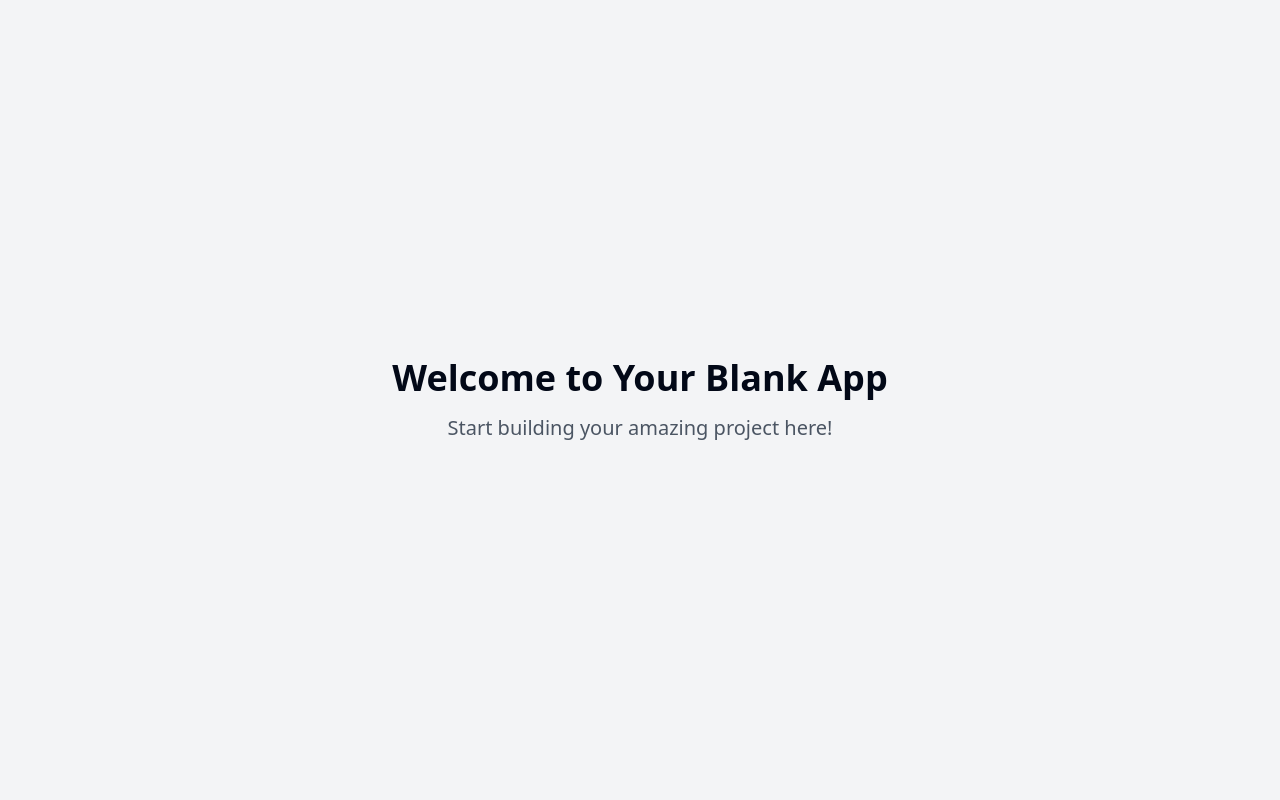
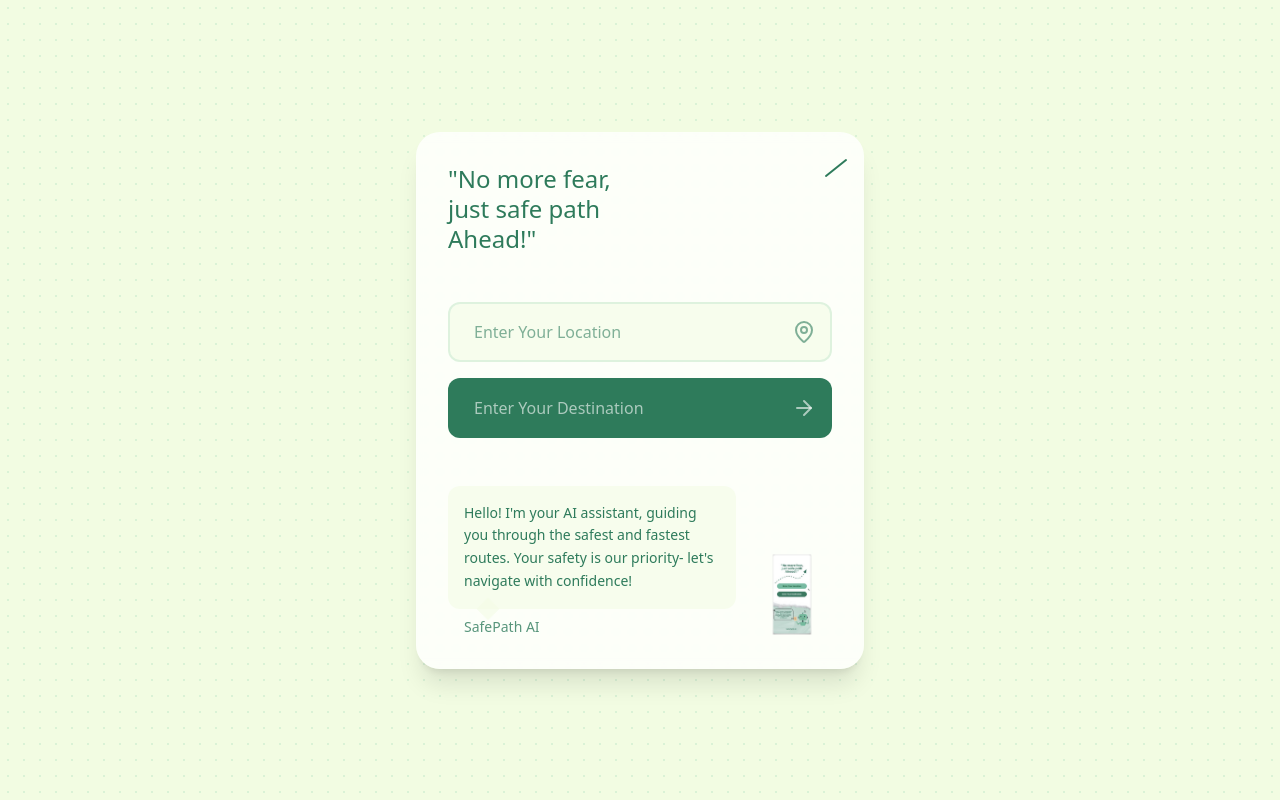
Before and after one commit to Shivamkaushikk/precise-layout-mirror, a React (Vite) app: page / in a window 1280 px wide. Built offline with nearby package versions, Linux system fonts and the light colour scheme.

Commit message:
Implement app page
The commit implements the app page.

```diff
--- a/package.json
+++ b/package.json
@@ -45,6 +45,7 @@
     "cmdk": "^1.0.0",
     "date-fns": "^3.6.0",
     "embla-carousel-react": "^8.3.0",
+    "framer-motion": "^12.4.7",
     "input-otp": "^1.2.4",
     "lucide-react": "^0.462.0",
     "next-themes": "^0.3.0",
--- a/src/pages/Index.tsx
+++ b/src/pages/Index.tsx
@@ -1,14 +1,114 @@
-// Update this page (the content is just a fallback if you fail to update the page)
 
-const Index = () => {
+import React, { useState } from "react";
+import { MapPin, ArrowRight } from "lucide-react";
+import { motion } from "framer-motion";
+
+const SafePathAI = () => {
+  const [location, setLocation] = useState("");
+  const [destination, setDestination] = useState("");
+
   return (
-    <div className="min-h-screen flex items-center justify-center bg-gray-100">
-      <div className="text-center">
-        <h1 className="text-4xl font-bold mb-4">Welcome to Your Blank App</h1>
-        <p className="text-xl text-gray-600">Start building your amazing project here!</p>
-      </div>
+    <div className="min-h-screen bg-mint-light flex flex-col items-center justify-center px-4 py-12 relative overflow-hidden">
+      {/* Background Pattern */}
+      <div className="absolute inset-0 bg-[radial-gradient(#7CC9A5_1px,transparent_1px)] [background-size:16px_16px] opacity-20" />
+
+      {/* Main Content */}
+      <motion.div
+        initial={{ opacity: 0, y: 20 }}
+        animate={{ opacity: 1, y: 0 }}
+        transition={{ duration: 0.6 }}
+        className="w-full max-w-md bg-white/80 backdrop-blur-sm rounded-3xl p-8 shadow-xl relative z-10"
+      >
+        {/* Header Quote */}
+        <motion.div
+          initial={{ opacity: 0 }}
+          animate={{ opacity: 1 }}
+          transition={{ delay: 0.3 }}
+          className="mb-12 relative"
+        >
+          <div className="absolute right-0 top-0 transform translate-x-4 -translate-y-2">
+            <svg width="24" height="24" className="text-mint-dark">
+              <motion.path
+                d="M2 20 L22 4"
+                stroke="currentColor"
+                strokeWidth="2"
+                strokeLinecap="round"
+                fill="none"
+                initial={{ pathLength: 0 }}
+                animate={{ pathLength: 1 }}
+                transition={{ duration: 1, delay: 0.5 }}
+              />
+            </svg>
+          </div>
+          <h1 className="text-2xl font-medium text-mint-dark leading-tight">
+            "No more fear,
+            <br />
+            just safe path
+            <br />
+            Ahead!"
+          </h1>
+        </motion.div>
+
+        {/* Input Fields */}
+        <div className="space-y-4 mb-8">
+          <motion.div
+            initial={{ x: -20, opacity: 0 }}
+            animate={{ x: 0, opacity: 1 }}
+            transition={{ delay: 0.4 }}
+            className="relative"
+          >
+            <input
+              type="text"
+              value={location}
+              onChange={(e) => setLocation(e.target.value)}
+              placeholder="Enter Your Location"
+              className="w-full px-6 py-4 bg-mint-light/50 rounded-xl border-2 border-mint/20 focus:border-mint focus:outline-none transition-colors placeholder:text-mint-dark/60 text-mint-dark"
+            />
+            <MapPin className="absolute right-4 top-1/2 transform -translate-y-1/2 text-mint-dark/60" />
+          </motion.div>
+
+          <motion.div
+            initial={{ x: -20, opacity: 0 }}
+            animate={{ x: 0, opacity: 1 }}
+            transition={{ delay: 0.5 }}
+            className="relative"
+          >
+            <input
+              type="text"
+              value={destination}
+              onChange={(e) => setDestination(e.target.value)}
+              placeholder="Enter Your Destination"
+              className="w-full px-6 py-4 bg-mint-dark text-white rounded-xl border-2 border-transparent focus:border-mint-light/20 focus:outline-none transition-colors placeholder:text-white/60"
+            />
+            <ArrowRight className="absolute right-4 top-1/2 transform -translate-y-1/2 text-white/60" />
+          </motion.div>
+        </div>
+
+        {/* AI Assistant Section */}
+        <motion.div
+          initial={{ y: 20, opacity: 0 }}
+          animate={{ y: 0, opacity: 1 }}
+          transition={{ delay: 0.6 }}
+          className="flex items-end gap-4 mt-12"
+        >
+          <div className="flex-1">
+            <div className="bg-mint-light/50 rounded-xl p-4 mb-2 relative">
+              <div className="absolute w-4 h-4 bg-mint-light/50 transform rotate-45 -bottom-2 left-8" />
+              <p className="text-mint-dark text-sm leading-relaxed">
+                Hello! I'm your AI assistant, guiding you through the safest and fastest routes. Your safety is our priority- let's navigate with confidence!
+              </p>
+            </div>
+            <p className="text-mint-dark/80 text-sm font-medium ml-4">SafePath AI</p>
+          </div>
+          <motion.img
+            src="/lovable-uploads/b273e24b-d12a-49d0-a52b-8e19965714f8.png"
+            alt="AI Assistant"
+            className="w-20 h-20 object-contain animate-float"
+          />
+        </motion.div>
+      </motion.div>
     </div>
   );
 };
 
-export default Index;
+export default SafePathAI;
--- a/tailwind.config.ts
+++ b/tailwind.config.ts
@@ -1,3 +1,4 @@
+
 import type { Config } from "tailwindcss";
 
 export default {
@@ -12,85 +13,68 @@ export default {
   theme: {
     container: {
       center: true,
-			padding: '2rem',
+      padding: "2rem",
       screens: {
-				'2xl': '1400px'
-			}
+        "2xl": "1400px",
+      },
     },
     extend: {
       colors: {
-				border: 'hsl(var(--border))',
-				input: 'hsl(var(--input))',
-				ring: 'hsl(var(--ring))',
-				background: 'hsl(var(--background))',
-				foreground: 'hsl(var(--foreground))',
+        mint: {
+          light: "#F2FCE2",
+          DEFAULT: "#7CC9A5",
+          dark: "#2E7B5B",
+        },
+        border: "hsl(var(--border))",
+        input: "hsl(var(--input))",
+        ring: "hsl(var(--ring))",
+        background: "hsl(var(--background))",
+        foreground: "hsl(var(--foreground))",
         primary: {
-					DEFAULT: 'hsl(var(--primary))',
-					foreground: 'hsl(var(--primary-foreground))'
+          DEFAULT: "hsl(var(--primary))",
+          foreground: "hsl(var(--primary-foreground))",
         },
         secondary: {
-					DEFAULT: 'hsl(var(--secondary))',
-					foreground: 'hsl(var(--secondary-foreground))'
+          DEFAULT: "hsl(var(--secondary))",
+          foreground: "hsl(var(--secondary-foreground))",
         },
         destructive: {
-					DEFAULT: 'hsl(var(--destructive))',
-					foreground: 'hsl(var(--destructive-foreground))'
+          DEFAULT: "hsl(var(--destructive))",
+          foreground: "hsl(var(--destructive-foreground))",
         },
         muted: {
-					DEFAULT: 'hsl(var(--muted))',
-					foreground: 'hsl(var(--muted-foreground))'
+          DEFAULT: "hsl(var(--muted))",
+          foreground: "hsl(var(--muted-foreground))",
         },
         accent: {
-					DEFAULT: 'hsl(var(--accent))',
-					foreground: 'hsl(var(--accent-foreground))'
+          DEFAULT: "hsl(var(--accent))",
+          foreground: "hsl(var(--accent-foreground))",
         },
         popover: {
-					DEFAULT: 'hsl(var(--popover))',
-					foreground: 'hsl(var(--popover-foreground))'
+          DEFAULT: "hsl(var(--popover))",
+          foreground: "hsl(var(--popover-foreground))",
         },
         card: {
-					DEFAULT: 'hsl(var(--card))',
-					foreground: 'hsl(var(--card-foreground))'
+          DEFAULT: "hsl(var(--card))",
+          foreground: "hsl(var(--card-foreground))",
         },
-				sidebar: {
-					DEFAULT: 'hsl(var(--sidebar-background))',
-					foreground: 'hsl(var(--sidebar-foreground))',
-					primary: 'hsl(var(--sidebar-primary))',
-					'primary-foreground': 'hsl(var(--sidebar-primary-foreground))',
-					accent: 'hsl(var(--sidebar-accent))',
-					'accent-foreground': 'hsl(var(--sidebar-accent-foreground))',
-					border: 'hsl(var(--sidebar-border))',
-					ring: 'hsl(var(--sidebar-ring))'
-				}
-			},
-			borderRadius: {
-				lg: 'var(--radius)',
-				md: 'calc(var(--radius) - 2px)',
-				sm: 'calc(var(--radius) - 4px)'
       },
       keyframes: {
-				'accordion-down': {
-					from: {
-						height: '0'
+        "float": {
+          "0%, 100%": { transform: "translateY(0)" },
+          "50%": { transform: "translateY(-10px)" },
         },
+        "dash": {
           to: {
-						height: 'var(--radix-accordion-content-height)'
-					}
+            strokeDashoffset: "0",
           },
-				'accordion-up': {
-					from: {
-						height: 'var(--radix-accordion-content-height)'
         },
-					to: {
-						height: '0'
-					}
-				}
       },
       animation: {
-				'accordion-down': 'accordion-down 0.2s ease-out',
-				'accordion-up': 'accordion-up 0.2s ease-out'
-			}
-		}
+        "float": "float 3s ease-in-out infinite",
+        "dash": "dash 1.5s ease-out forwards",
+      },
+    },
   },
   plugins: [require("tailwindcss-animate")],
 } satisfies Config;
```
Also changed, not shown: public/lovable-uploads/b273e24b-d12a-49d0-a52b-8e19965714f8.png (added), 1 other file (tests, documents, lock files or other folders). Lines whose indentation alone changed are shown as unchanged.
